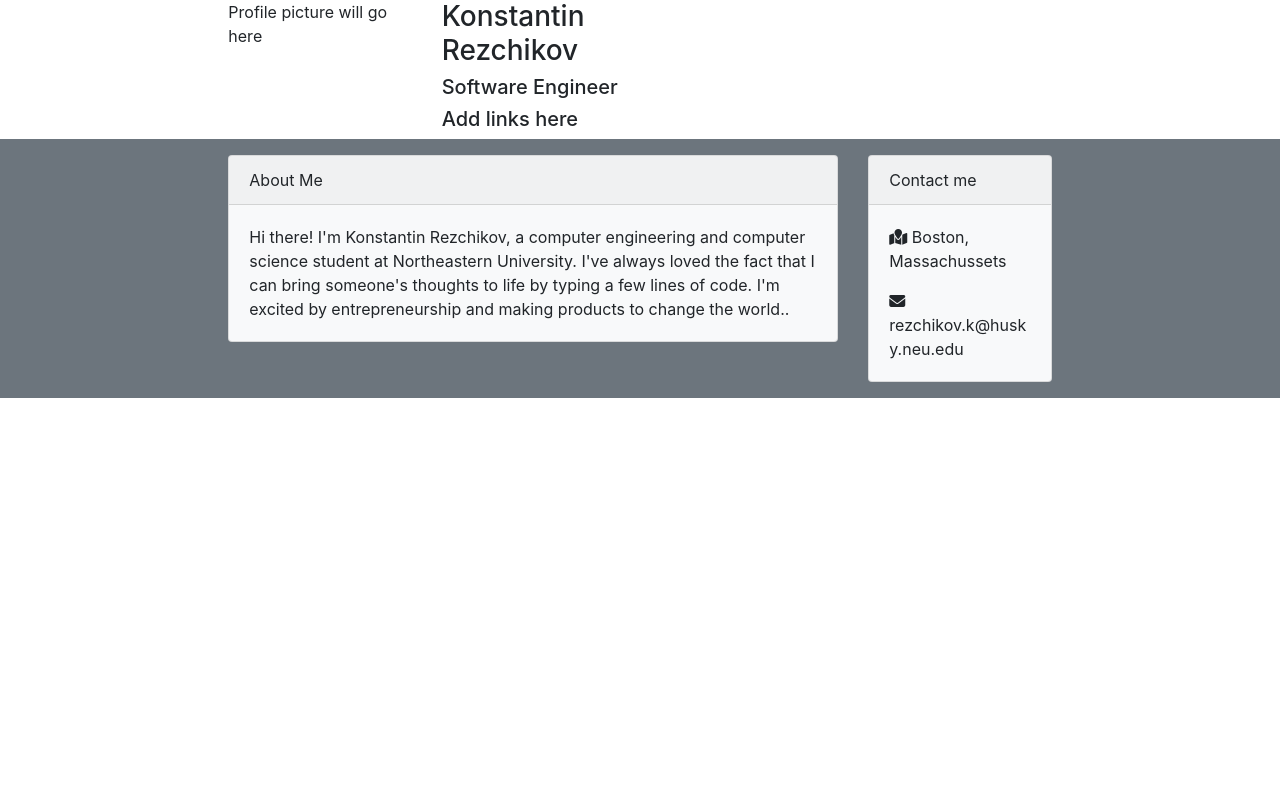
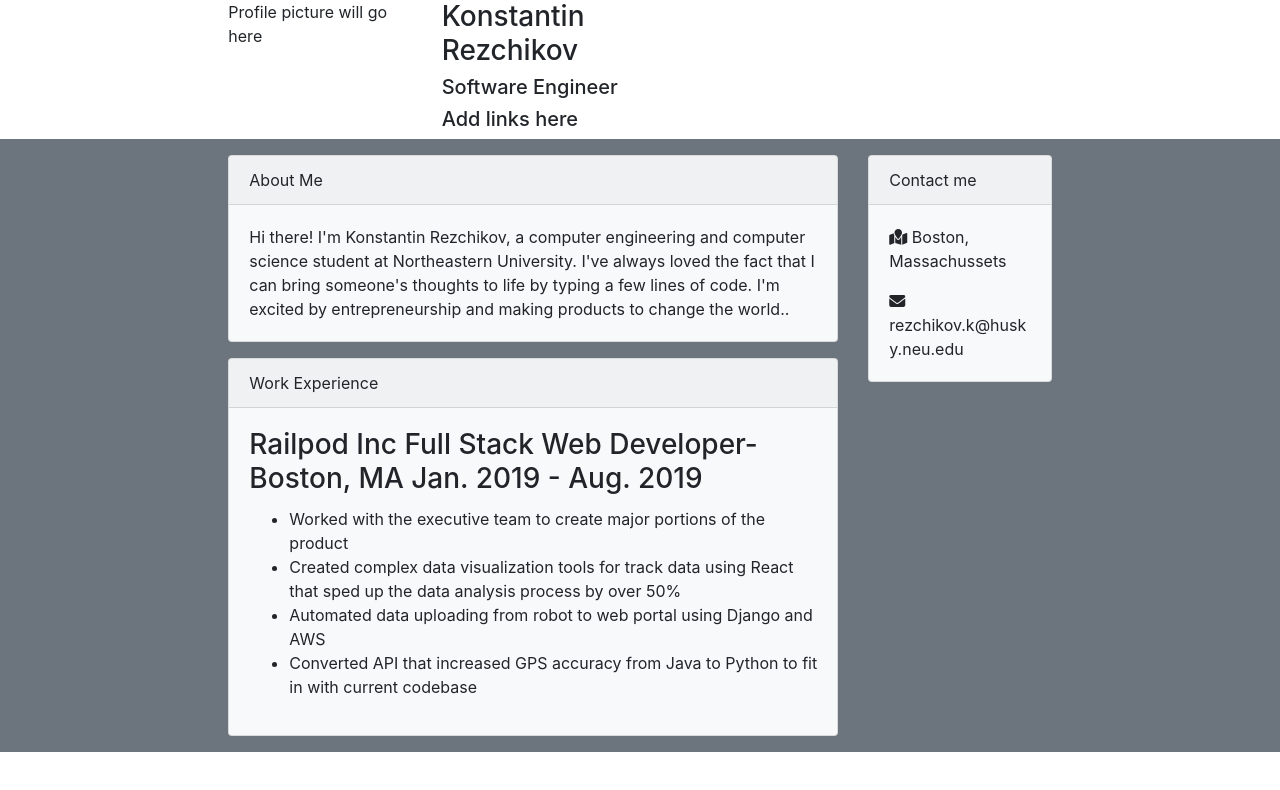
Before and after one commit to krezchikov42/resume, a React (Create React App) app: page / in a window 1280 px wide. Shown: the top 790 px of the page. Built offline with nearby package versions, Linux system fonts and the light colour scheme; some icons are missing.

Commit message:
initial work experience box

```diff
--- a/src/scenes/Resume.js
+++ b/src/scenes/Resume.js
@@ -23,6 +23,30 @@ export default class Resume extends React.Component {
                                 I've always loved the fact that I can bring someone's thoughts to life by typing a few lines of code. I'm excited by entrepreneurship and making products to change the world..</p>
                         </div>
                     </div>
+                    <div className="card bg-light my-3">
+                        <div className="card-header">Work Experience</div>
+                        <div className="card-body">
+                            <h3 className="card-title">
+                                Railpod Inc Full Stack Web Developer- Boston, MA Jan. 2019 - Aug. 2019
+                            </h3>
+                            <p className="card-title">
+                                <ul>
+                                    <li>
+                                        Worked with the executive team to create major portions of the product
+                                    </li>
+                                    <li>
+                                        Created complex data visualization tools for track data using React that sped up the data analysis process by over 50%
+                                    </li>
+                                    <li>
+                                        Automated data uploading from robot to web portal using Django and AWS
+                                    </li>
+                                    <li>
+                                        Converted API that increased GPS accuracy from Java to Python to fit in with current codebase
+                                    </li>
+                                </ul>
+                            </p>
+                        </div>
+                    </div>
 
                 </div>
                 <div className="col-2">
```
Also changed, not shown: src/componenets/Company.js (added).
